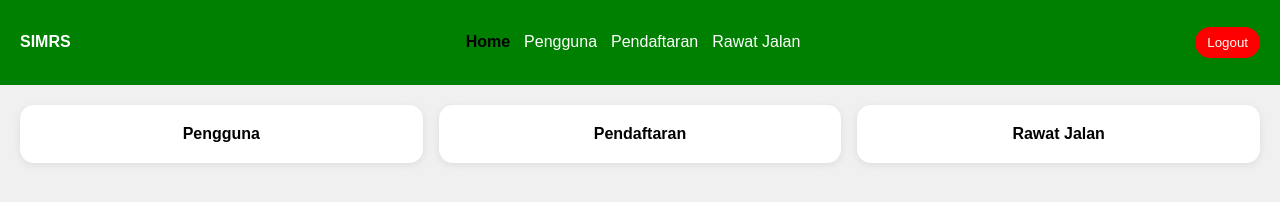
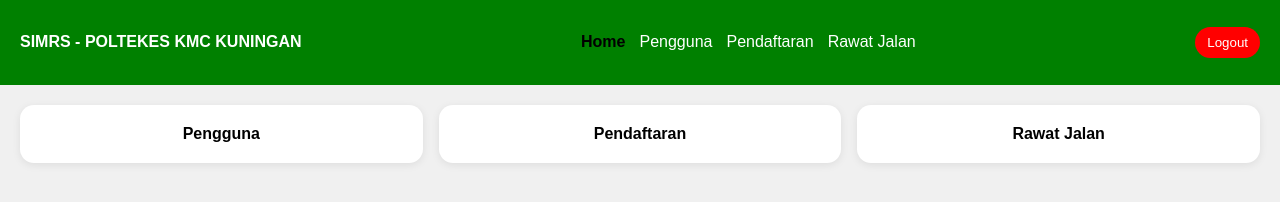
Before and after one commit to nikenramdani7-afk/simrs-poltekes, a plain HTML site: page index.html in a window 1280 px wide. Drawn offline with Linux system fonts and the light colour scheme.

Commit message:
change title simrs to simrs poltekes kmc kuningan

```diff
--- a/index.html
+++ b/index.html
@@ -3,13 +3,13 @@
 <head>
     <meta charset="UTF-8">
     <meta name="viewport" content="width=device-width, initial-scale=1.0">
-    <title>SIMRS</title>
+    <title>SIMRS - POLTEKES KMC KUNINGAN</title>
     <link rel="stylesheet" href="index.css">
 </head>
 <body>
 
 <header class="header-menu">
-    <h4 class="title">SIMRS</h4>
+    <h4 class="title">SIMRS - POLTEKES KMC KUNINGAN</h4>
 
     <div class="menu">
         <a class="active" href="index.html">Home</a>
```
